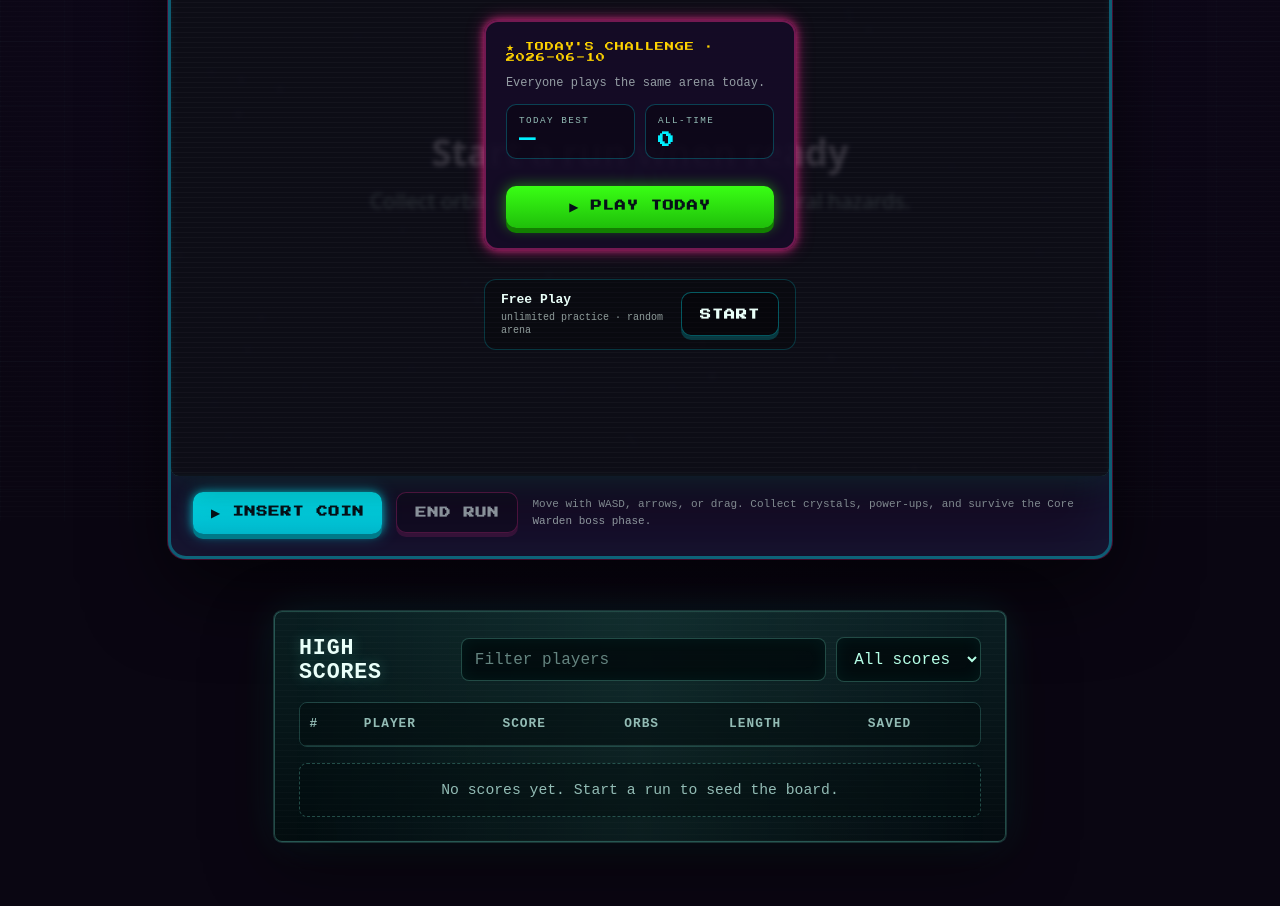
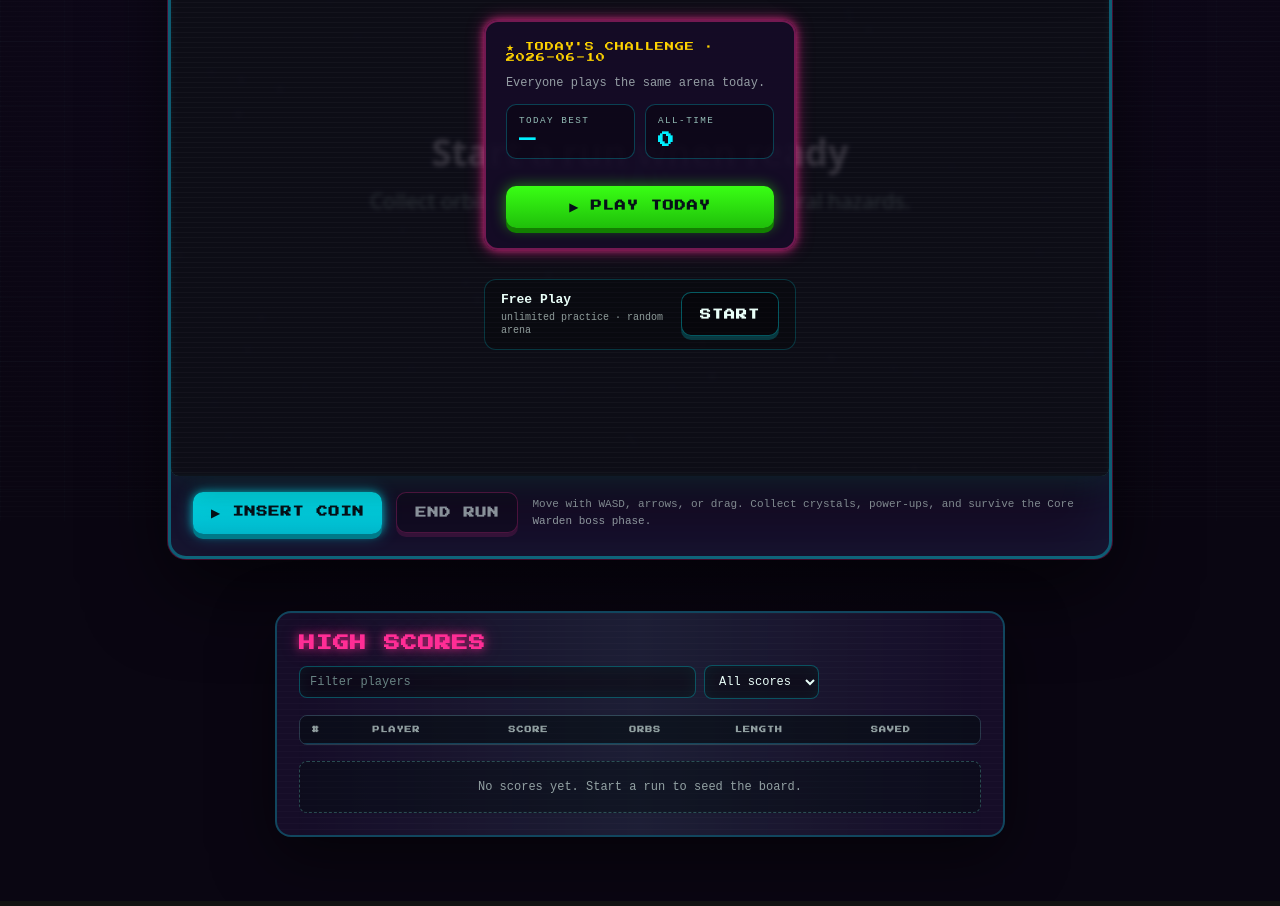
Before and after one commit to BokEumEom/Scoreyard, a website with bundled scripts: page index.html in a window 1280 px wide. Shown: the part 279-1185 px from the top of the page. Built offline with nearby package versions, Linux system fonts and the light colour scheme.

Commit message:
feat: redesign leaderboard with rank column + retro styling

```diff
--- a/src/main.js
+++ b/src/main.js
@@ -737,7 +737,7 @@ import {
       .slice(0, 50);
 
     scoreRows.innerHTML = "";
-    visibleScores.forEach(score => {
+    visibleScores.forEach((score, index) => {
       const row = scoreRowTemplate.content.firstElementChild.cloneNode(true);
       const avatar = row.querySelector("img");
       const name = row.querySelector(".player-cell strong");
@@ -748,10 +748,11 @@ import {
       avatar.alt = `${score.playerName} avatar`;
       name.textContent = score.playerName;
       email.textContent = score.maxCombo ? `×${score.maxCombo} combo` : "";
-      cells[1].textContent = String(score.score);
-      cells[2].textContent = String(score.orbs);
-      cells[3].textContent = `${score.seconds}s`;
-      cells[4].textContent = formatDate(score.createdAt);
+      cells[0].textContent = String(index + 1);
+      cells[2].textContent = String(score.score);
+      cells[3].textContent = String(score.orbs);
+      cells[4].textContent = `${score.seconds}s`;
+      cells[5].textContent = formatDate(score.createdAt);
       scoreRows.appendChild(row);
     });
 
--- a/styles.css
+++ b/styles.css
@@ -1518,3 +1518,82 @@ body {
 @media (max-width: 720px) {
   .player-badge .profile-popover { right: auto; left: 0; }
 }
+
+/* ===== Redesign Task 9: leaderboard ===== */
+.leaderboard-panel {
+  border: 2px solid rgba(0, 240, 255, 0.25);
+  border-radius: 16px;
+  background: var(--panel);
+  padding: 22px;
+  box-shadow: 0 20px 60px rgba(0, 0, 0, 0.5);
+}
+
+.section-head {
+  display: flex;
+  align-items: center;
+  justify-content: space-between;
+  gap: 14px;
+  margin-bottom: 16px;
+  flex-wrap: wrap;
+}
+
+.board-title {
+  margin: 0;
+  font-family: var(--pixel);
+  font-size: 16px;
+  letter-spacing: 1px;
+  text-transform: uppercase;
+  color: var(--magenta);
+  text-shadow: var(--glow-magenta);
+}
+
+.filters { display: flex; gap: 8px; }
+
+.filters input,
+.filters select {
+  font-family: var(--mono);
+  font-size: 12px;
+  color: var(--ink);
+  background: rgba(0, 0, 0, 0.4);
+  border: 1px solid rgba(0, 240, 255, 0.3);
+  border-radius: 8px;
+  padding: 8px 10px;
+}
+
+.table-wrap { overflow-x: auto; }
+
+table { width: 100%; border-collapse: collapse; }
+
+thead th {
+  font-family: var(--pixel);
+  font-size: 7px;
+  letter-spacing: 1px;
+  text-transform: uppercase;
+  color: var(--ink-dim);
+  text-align: left;
+  padding: 10px 12px;
+  border-bottom: 1px solid rgba(0, 240, 255, 0.2);
+}
+
+tbody td {
+  padding: 12px;
+  border-bottom: 1px solid rgba(255, 255, 255, 0.06);
+  font-size: 13px;
+  color: var(--ink);
+}
+
+.rank-cell {
+  font-family: var(--pixel);
+  font-size: 12px;
+  color: var(--yellow);
+  width: 36px;
+}
+
+.player-cell { display: flex; align-items: center; gap: 10px; }
+.player-cell img { width: 30px; height: 30px; border-radius: 50%; object-fit: cover; background: rgba(255,255,255,0.1); }
+.player-cell strong { display: block; font-size: 13px; }
+.player-cell span { font-size: 10px; color: var(--ink-dim); }
+
+.score-cell { font-family: var(--pixel); font-size: 13px; color: var(--cyan); }
+
+.empty-state { text-align: center; color: var(--ink-dim); font-size: 12px; padding: 18px; }
```
